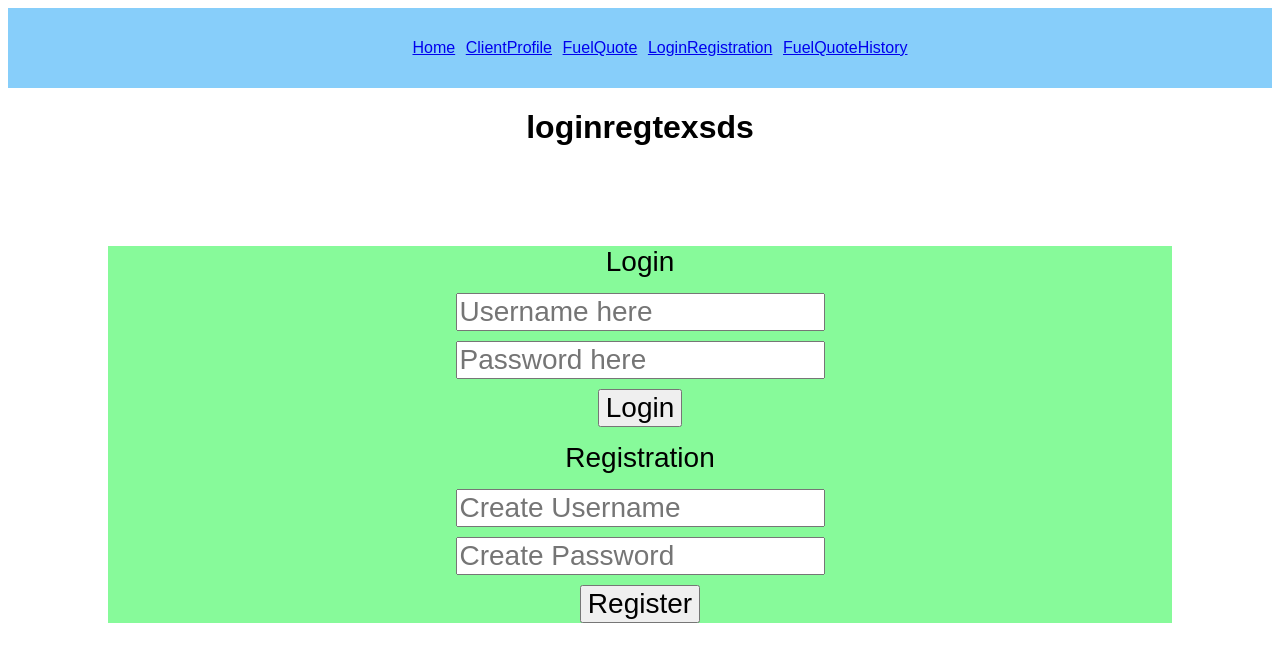
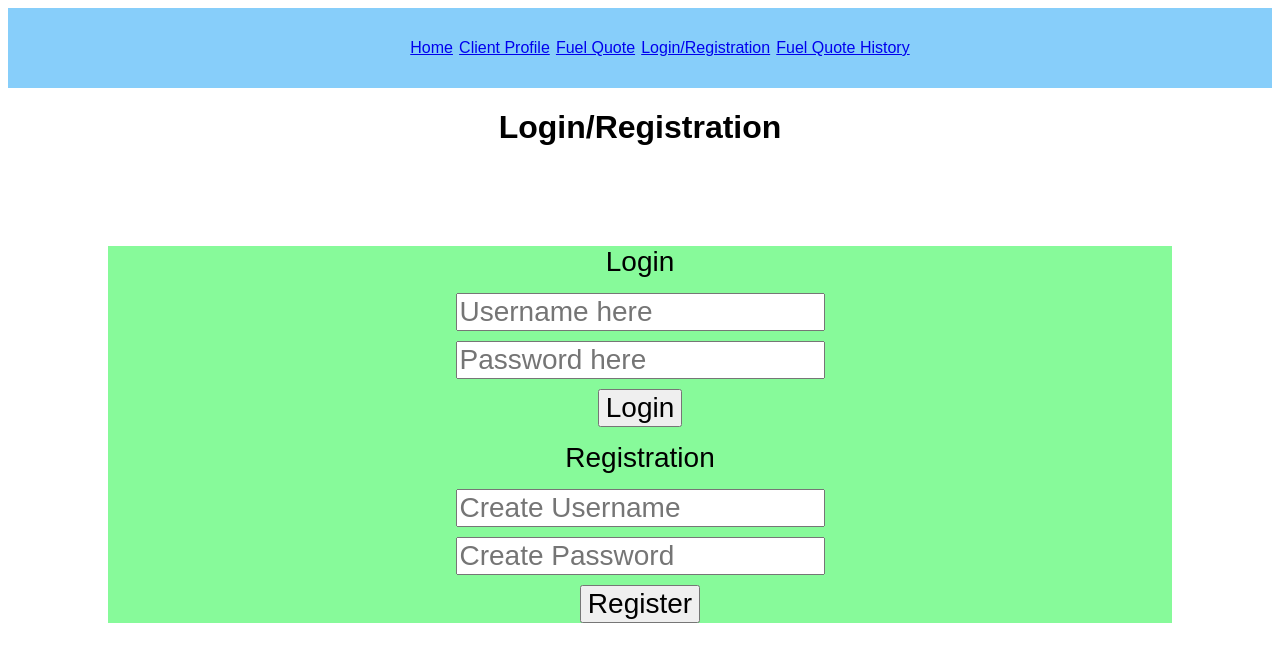
Before and after one commit to FranklinTrinh7624/COSC4353HW, a React (Create React App) app: page /loginregistration in a window 1280 px wide. Shown: the top 662 px of the page. Built offline with nearby package versions, Linux system fonts and the light colour scheme; what react-native would draw is missing.

Commit message:
fixed names

```diff
--- a/src/LoginRegistration.js
+++ b/src/LoginRegistration.js
@@ -6,7 +6,7 @@ function LoginRegistration() {
   const [passwordRegister, setPasswordRegister] = useState("");
   return (
     <div>
-      <h1>loginregtexsds</h1>
+      <h1>Login/Registration</h1>
       <div className="LoginRegiApp">
         <form className="login">
           <label>Login</label>
--- a/src/Navigation.js
+++ b/src/Navigation.js
@@ -9,16 +9,16 @@ function Navigation() {
           <li>Home</li>
         </Link>
         <Link to="/clientprofile">
-          <li>ClientProfile</li>
+          <li>Client Profile</li>
         </Link>
         <Link to="/fuelquote">
-          <li>FuelQuote</li>
+          <li>Fuel Quote</li>
         </Link>
         <Link to="/loginregistration">
-          <li>LoginRegistration</li>
+          <li>Login/Registration</li>
         </Link>
         <Link to="/fuelquotehistory">
-          <li>FuelQuoteHistory</li>
+          <li>Fuel Quote History</li>
         </Link>
       </ul>
     </nav>
```
